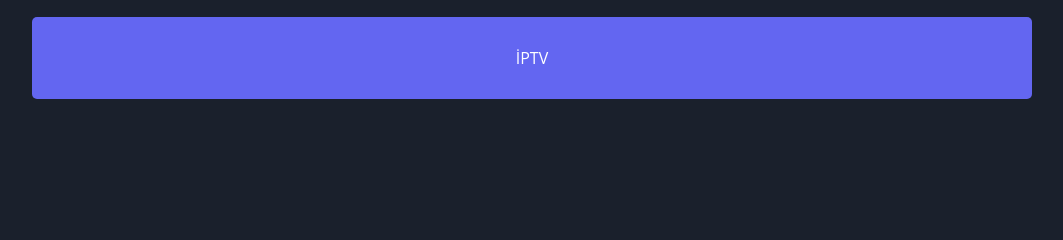
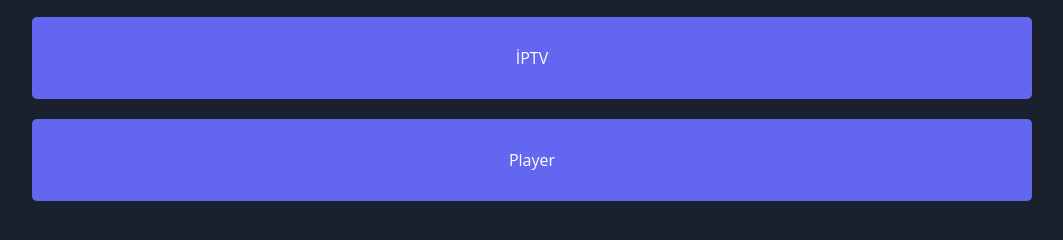
Before and after one commit to CavadM44/cavadm44.github.io, a plain HTML site: page pages/hizmetler.html in a window 1280 px wide. Shown: the part 202-442 px from the top of the page, without its empty margins (108-1171 px from the left). Drawn offline with Linux system fonts and the light colour scheme.

Commit message:
Update hizmetler.html

```diff
--- a/pages/hizmetler.html
+++ b/pages/hizmetler.html
@@ -15,6 +15,11 @@
         <div class="section">
             <a href="https://cavadm44.github.io/pages/IPTV-page.html">İPTV</a>
         </div>
+
+        <div class="section">
+            <a href="https://cavadm44.github.io/pages/IPTV-player/index.html">Player</a>
+        </div>
+
     </div>
 </body>
 </html>
```
